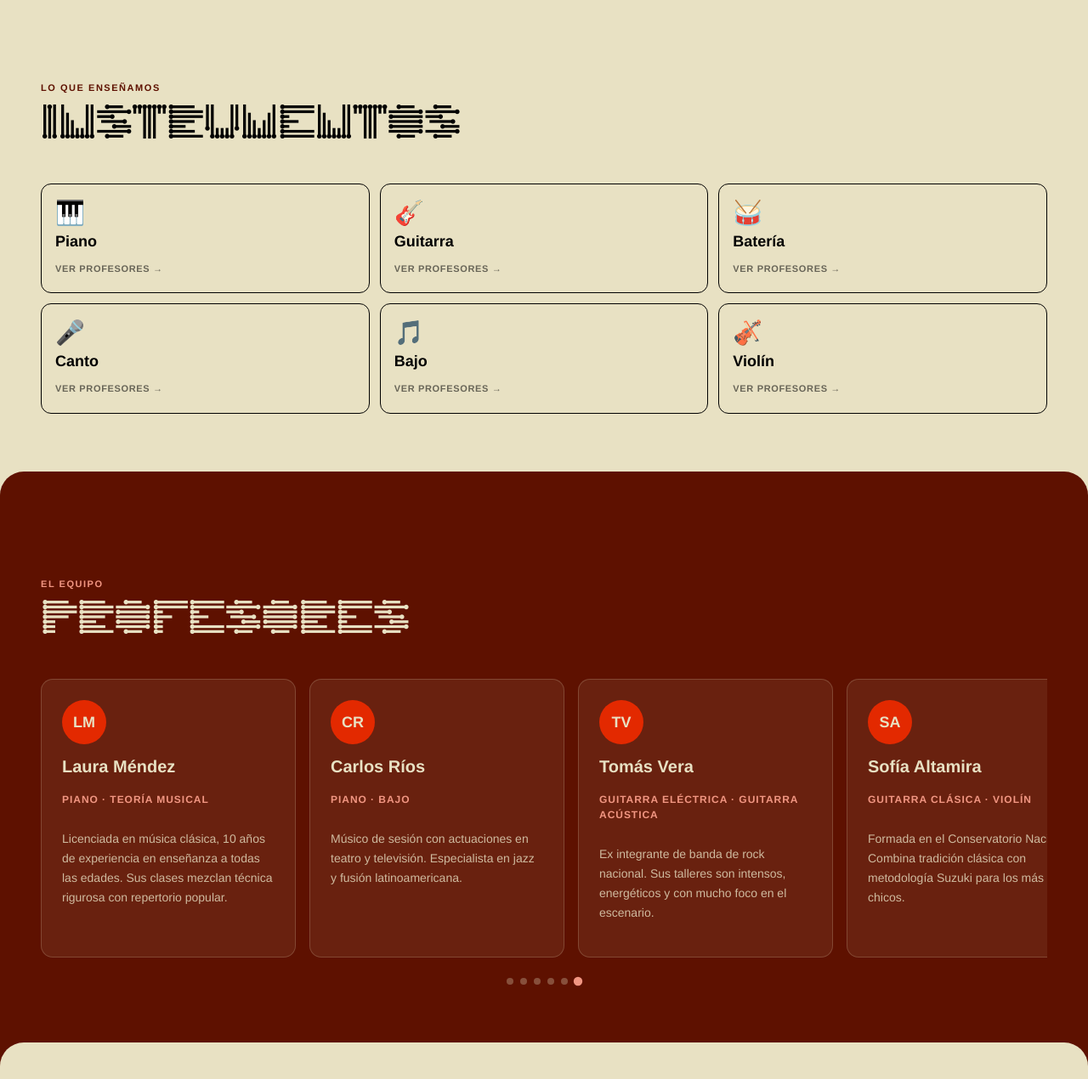
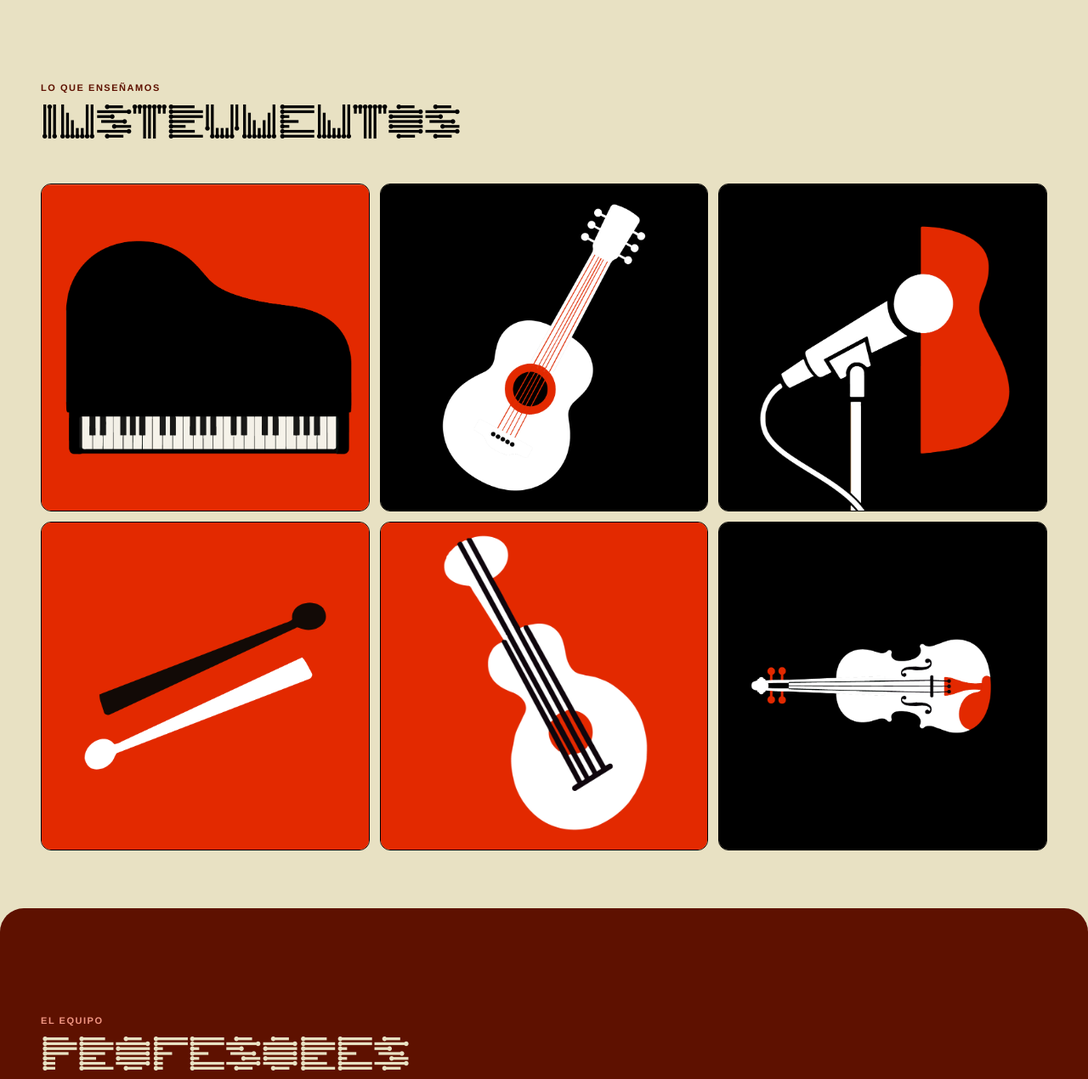
Before and after one commit to Venezia-Design/Desarrollo-Web-A-Todo-Ritmo, a PHP site: page / in a window 1280 px wide. Shown: the part 870-2140 px from the top of the page at 85% size. Run offline with PHP 8.4, Linux system fonts and the light colour scheme; some web fonts are replaced.

Commit message:
Imagenes tarjetas instrumentos

```diff
--- a/index.html
+++ b/index.html
@@ -66,34 +66,22 @@
 
     <div class="instrumentos-grid">
       <button class="instrumento-card" data-instrumento="Piano" data-profesores="Laura Méndez, Carlos Ríos">
-        <span class="instrumento-card__icono">🎹</span>
-        <span class="instrumento-card__nombre">Piano</span>
-        <span class="instrumento-card__tag">Ver profesores →</span>
+        <img src="Images/Mesa de trabajo 8.png" alt="Piano" class="instrumento-card__imagen">
       </button>
       <button class="instrumento-card" data-instrumento="Guitarra" data-profesores="Tomás Vera, Sofía Altamira">
-        <span class="instrumento-card__icono">🎸</span>
-        <span class="instrumento-card__nombre">Guitarra</span>
-        <span class="instrumento-card__tag">Ver profesores →</span>
+        <img src="Images/Mesa de trabajo 6.png" alt="Guitarra" class="instrumento-card__imagen">
+      </button>
+      <button class="instrumento-card" data-instrumento="Canto" data-profesores="Valentina Bravo">
+        <img src="Images/Mesa de trabajo 5.png" alt="Canto" class="instrumento-card__imagen">
       </button>
       <button class="instrumento-card" data-instrumento="Batería" data-profesores="Matías Durán">
-        <span class="instrumento-card__icono">🥁</span>
-        <span class="instrumento-card__nombre">Batería</span>
-        <span class="instrumento-card__tag">Ver profesores →</span>
-      </button>
-      <button class="instrumento-card" data-instrumento="Canto" data-profesores="Valentina Bravo">
-        <span class="instrumento-card__icono">🎤</span>
-        <span class="instrumento-card__nombre">Canto</span>
-        <span class="instrumento-card__tag">Ver profesores →</span>
+        <img src="Images/Mesa de trabajo 3.png" alt="Batería" class="instrumento-card__imagen">
       </button>
       <button class="instrumento-card" data-instrumento="Bajo" data-profesores="Carlos Ríos">
-        <span class="instrumento-card__icono">🎵</span>
-        <span class="instrumento-card__nombre">Bajo</span>
-        <span class="instrumento-card__tag">Ver profesores →</span>
+        <img src="Images/Mesa de trabajo 1.png" alt="Bajo" class="instrumento-card__imagen">
       </button>
       <button class="instrumento-card" data-instrumento="Violín" data-profesores="Sofía Altamira">
-        <span class="instrumento-card__icono">🎻</span>
-        <span class="instrumento-card__nombre">Violín</span>
-        <span class="instrumento-card__tag">Ver profesores →</span>
+        <img src="Images/Mesa de trabajo 7.png" alt="Violín" class="instrumento-card__imagen">
       </button>
     </div>
 
--- a/style.css
+++ b/style.css
@@ -132,7 +132,7 @@ a { color: inherit; text-decoration: none; }
   padding: 0 var(--section-px) 72px;
 }
 
-/* overlay gradiente para que el texto siempre sea legible */
+
 .hero__overlay {
   position: absolute;
   inset: 0;
@@ -256,47 +256,28 @@ a { color: inherit; text-decoration: none; }
   grid-template-columns: 1fr 1fr;
   gap: 12px;
 }
-
 .instrumento-card {
   background: transparent;
   border: 1.5px solid var(--negro);
   border-radius: 12px;
-  padding: 20px 16px;
-  display: flex;
-  flex-direction: column;
-  align-items: flex-start;
-  gap: 6px;
+  padding: 0;
+  overflow: hidden;
+  position: relative;
   cursor: pointer;
-  text-align: left;
-  transition: background-color .15s ease, transform .15s ease;
+  transition: transform .15s ease;
 }
 
 .instrumento-card:hover,
 .instrumento-card:focus {
-  background-color: var(--negro);
-  color: var(--crema);
   transform: translateY(-2px);
   outline: none;
 }
-
-.instrumento-card__icono {
-  font-size: 28px;
-  line-height: 1;
-}
-
-.instrumento-card__nombre {
-  font-family: var(--font-heading);
-  font-weight: 700;
-  font-size: 18px;
-}
-
-.instrumento-card__tag {
-  font-size: 11px;
-  font-weight: 700;
-  text-transform: uppercase;
-  letter-spacing: 0.06em;
-  opacity: 0.55;
-  margin-top: 4px;
+.instrumento-card__imagen {
+  width: 100%;
+  height: 100%;
+  aspect-ratio: 1 / 1;
+  object-fit: cover;
+  display: block;
 }
 
 /* Panel Especializar */
```
Also changed, not shown: Images/Mesa de trabajo 1.png (added), Images/Mesa de trabajo 2.png (added), Images/Mesa de trabajo 3.png (added), Images/Mesa de trabajo 4.png (added), Images/Mesa de trabajo 5.png (added), Images/Mesa de trabajo 6.png (added), Images/Mesa de trabajo 7.png (added), Images/Mesa de trabajo 8.png (added).
